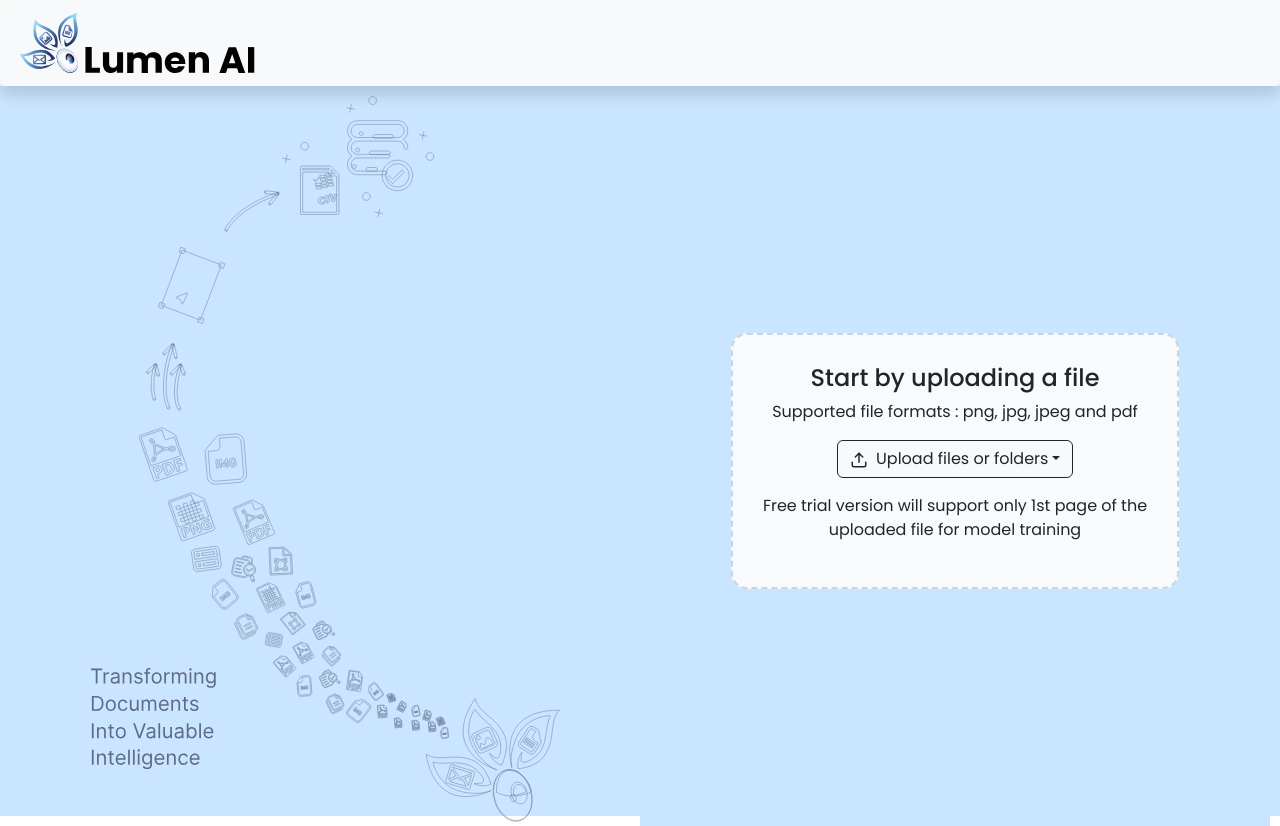
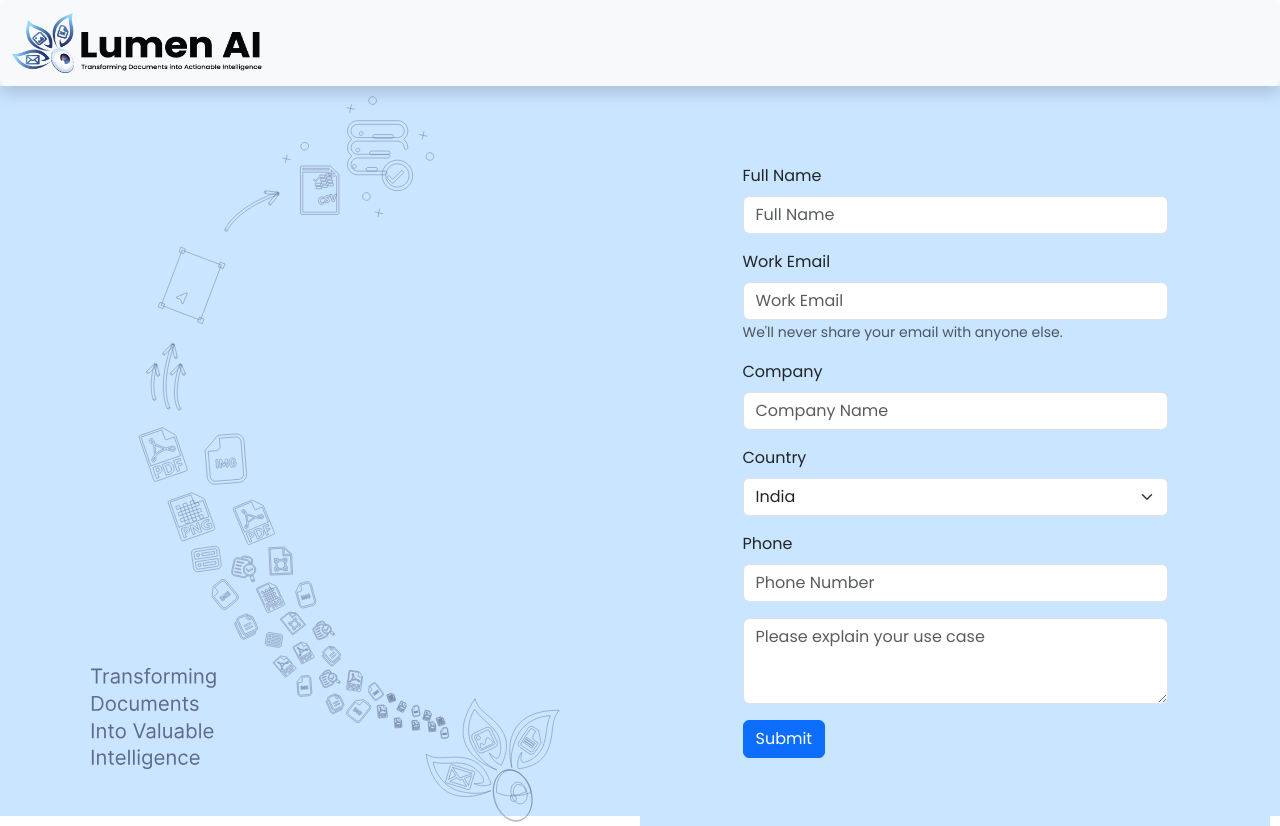
Before and after one commit to DataEngineerPro/demo-app, a React (Vite) app: page / in a window 1280 px wide. Built offline with nearby package versions, Linux system fonts and the light colour scheme.

Commit message:
contact form updates

```diff
--- a/index.html
+++ b/index.html
@@ -4,7 +4,7 @@
     <meta charset="UTF-8" />
     <link rel="icon" type="image/svg+xml" href="/assets/logo.svg" />
     <meta name="viewport" content="width=device-width, initial-scale=1.0" />
-    <title>Vite + React + TS</title>
+    <title>Lumen AI</title>
     <base href="/static/" />
     <link
       href="https://fonts.googleapis.com/css?family=Poppins"
--- a/src/App.tsx
+++ b/src/App.tsx
@@ -12,7 +12,7 @@ import { useCanvasContext } from './components/canvas/context/context';
 
 function App() {
   const lumenSessionId = 'LumenSessionId';
-  const [showContact, setShowContact] = useState(false);
+  const [showContact, setShowContact] = useState(true);
   const [boundingBoxes, setBoundingBoxes] = useState([]);
   const [labels, setLabels] = useState<Array<ILabel>>([
     {
--- a/src/components/canvas/canvas.scss
+++ b/src/components/canvas/canvas.scss
@@ -13,3 +13,6 @@
 .data-holder {
   padding: 15px 5px;
 }
+.list-group-item {
+  background-color: transparent !important;
+}
--- a/src/components/canvas/canvas.tsx
+++ b/src/components/canvas/canvas.tsx
@@ -305,24 +305,45 @@ function Canvas(props: any) {
           </div>
 
           <div className="col ms-3 right-panel bg-light">
+            <div className="d-flex flex-column mb-2">
+              <h6>Instructions</h6>
+              <ol className="list-group list-group-numbered list-group-flush">
+                <li className="list-group-item">
+                  Create a new label for each data field to extract.
+                </li>
+                <li className="list-group-item">
+                  Click on the worksheet where these fields are located.
+                </li>
+                <li className="list-group-item">
+                  Assign labels to each field and add optional comments.
+                </li>
+                <li className="list-group-item">
+                  Submit the worksheet after labeling all fields for model
+                  preparation.
+                </li>
+                <li className="list-group-item">
+                  You'll be notified when the model is ready.
+                </li>
+              </ol>
+            </div>
             <div className="label-holder">
               <div className="d-flex flex-row align-items-baseline">
                 <h6>Labels Legend</h6>
-                <OverlayTrigger placement="right" overlay={tooltip}>
+                {/* <OverlayTrigger placement="right" overlay={tooltip}>
                   <div className="px-1">
                     <Info size={16} fill="black" color="white"></Info>
                   </div>
-                </OverlayTrigger>
+                </OverlayTrigger> */}
               </div>
               <LabelStack sessionId={props.id} />
             </div>
             <div className="d-flex flex-row align-items-baseline">
               <h6>Identified Labels</h6>
-              <OverlayTrigger placement="right" overlay={tooltip}>
+              {/* <OverlayTrigger placement="right" overlay={tooltip}>
                 <div className="px-1">
                   <Info size={16} fill="black" color="white"></Info>
                 </div>
-              </OverlayTrigger>
+              </OverlayTrigger> */}
             </div>
             <div className="data-holder">
               <DataHolder
--- a/src/components/contact/contact.tsx
+++ b/src/components/contact/contact.tsx
@@ -248,29 +248,54 @@ function ContactForm(props) {
     { name: 'Zimbabwe', code: 'ZW' },
   ];
   const [validated, setValidated] = useState(false);
-
+  const [loading, setLoading] = useState(false);
   const handleSubmit = (event) => {
+    event.preventDefault();
+    event.stopPropagation();
     const form = event.currentTarget;
     if (form.checkValidity() === false) {
-      event.preventDefault();
-      event.stopPropagation();
+      return;
     }
-
+    setLoading(true);
     setValidated(true);
     if (form.checkValidity()) {
-      props.submit();
+      var formData = new FormData(event.target);
+      var json = Object.fromEntries(formData.entries());
+      fetch('/api/form', {
+        method: 'POST',
+        body: JSON.stringify(json),
+        headers: new Headers({ 'content-type': 'application/json' }),
+      }).then(() => {
+        setLoading(false);
+        props.submit();
+      });
     }
   };
   return (
-    <Form noValidate validated={validated} onSubmit={handleSubmit}>
+    <Form
+      noValidate
+      validated={validated}
+      onSubmit={handleSubmit}
+      onChange={(e) => setValidated(e.target.checkValidity())}
+    >
       <Form.Group className="mb-3" controlId="formFullName">
         <Form.Label>Full Name</Form.Label>
-        <Form.Control type="text" placeholder="Full Name" required />
+        <Form.Control
+          name="fullname"
+          type="text"
+          placeholder="Full Name"
+          required
+        />
       </Form.Group>
 
       <Form.Group className="mb-3" controlId="formBasicEmail">
         <Form.Label>Work Email</Form.Label>
-        <Form.Control type="email" placeholder="Work Email" required />
+        <Form.Control
+          name="workemail"
+          type="email"
+          placeholder="Work Email"
+          required
+        />
         <Form.Text className="text-muted">
           We'll never share your email with anyone else.
         </Form.Text>
@@ -279,9 +304,14 @@ function ContactForm(props) {
         </Form.Control.Feedback>
       </Form.Group>
 
-      <Form.Group className="mb-3" controlId="formWorkEmail">
+      <Form.Group className="mb-3" controlId="formCompany">
         <Form.Label>Company</Form.Label>
-        <Form.Control type="text" placeholder="Company Name" required />
+        <Form.Control
+          name="company"
+          type="text"
+          placeholder="Company Name"
+          required
+        />
         <Form.Control.Feedback type="invalid">
           Please provide a valid compnay name.
         </Form.Control.Feedback>
@@ -289,7 +319,11 @@ function ContactForm(props) {
 
       <Form.Group className="mb-3" controlId="formCountry">
         <Form.Label>Country</Form.Label>
-        <Form.Select aria-label="Default select example" value={'India'}>
+        <Form.Select
+          name="country"
+          aria-label="Default select example"
+          defaultValue={'India'}
+        >
           {countries.map((c) => {
             return (
               <option key={c.name} value={c.name}>
@@ -306,7 +340,8 @@ function ContactForm(props) {
       <Form.Group className="mb-3" controlId="formPhoneNumber">
         <Form.Label>Phone</Form.Label>
         <Form.Control
-          type="text"
+          name="phone"
+          type="number"
           placeholder="Phone Number"
           pattern="\d{10}"
           required
@@ -318,6 +353,7 @@ function ContactForm(props) {
 
       <Form.Group className="mb-3" controlId="formComments">
         <Form.Control
+          name="usecase"
           as="textarea"
           placeholder="Please explain your use case"
           rows={3}
@@ -328,8 +364,8 @@ function ContactForm(props) {
         </Form.Control.Feedback>
       </Form.Group>
 
-      <Button variant="primary" type="submit">
-        Submit
+      <Button variant="primary" disabled={loading} type="submit">
+        {loading ? 'Submitting...' : 'Submit'}
       </Button>
     </Form>
   );
--- a/src/components/navbar/topnavbar.tsx
+++ b/src/components/navbar/topnavbar.tsx
@@ -9,7 +9,7 @@ function TopNavBar() {
       <Container fluid={true}>
         <Navbar.Brand href="#home">
           <img
-            src="/assets/logo.svg"
+            src="assets/logo-blue.png"
             width="250"
             height="60"
             className="d-inline-block align-top"
```
